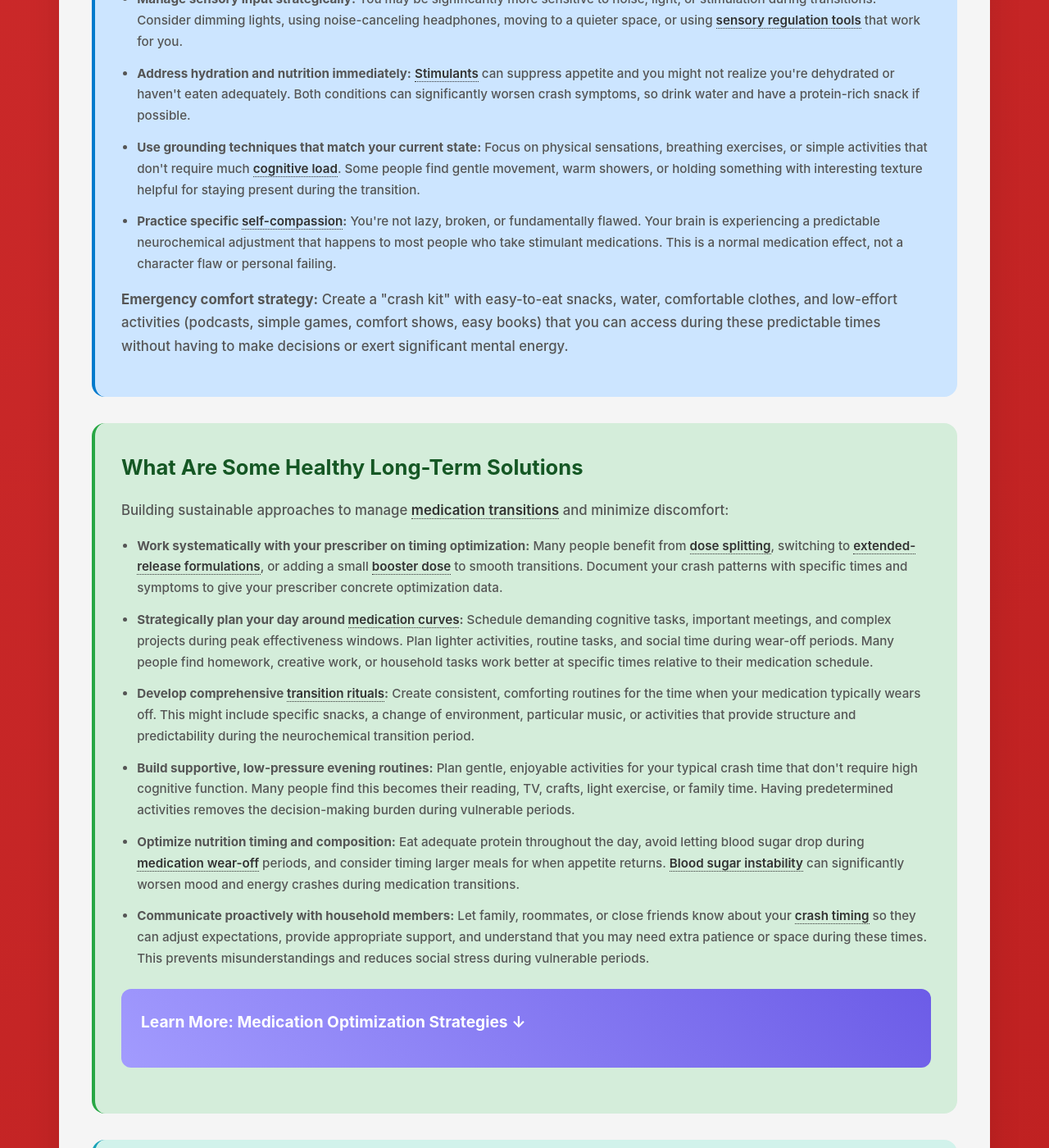
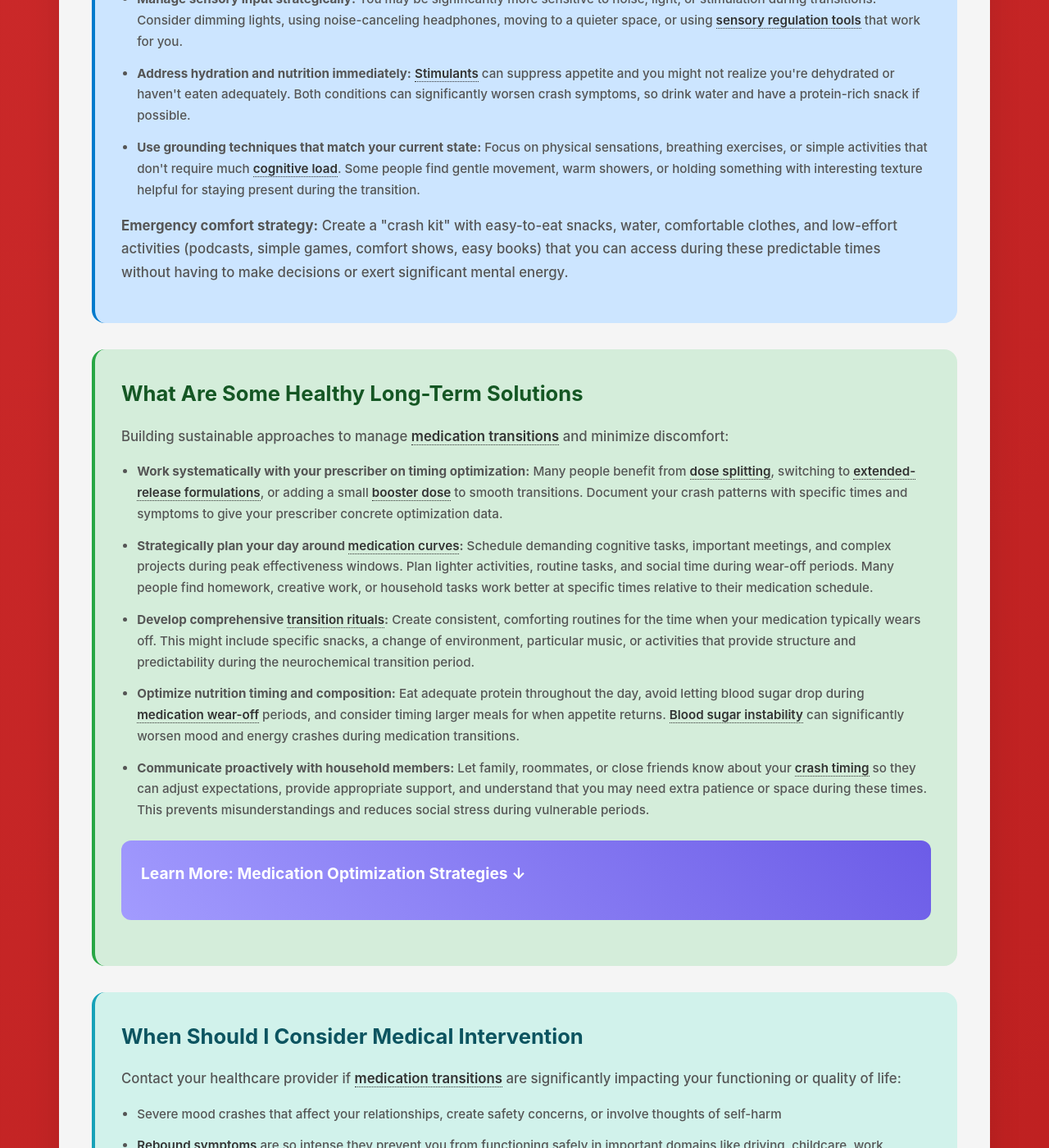
Before and after one commit to neurodivergent-survival-guide/neurodivergent-survival-guide, a Jekyll site: the page built from struggles/stimulant-crash-and-rebound.html, in a window 1280 px wide and 1400 px high, scrolled down 2947 px. Shown: the whole window at 82% size. Built offline with Jekyll 4.4.1, drawn with Linux system fonts in a browser that asks for light colours; some of the changed text lies outside the part shown.

Commit message:
Update stimulant-crash-and-rebound.html

```diff
--- a/struggles/stimulant-crash-and-rebound.html
+++ b/struggles/stimulant-crash-and-rebound.html
@@ -25,7 +25,7 @@ search_terms: ["feel awful when meds wear off", "medication crash every afternoo
         <h2 id="what-this-feels-like">What This Feels Like</h2>
         <p><a class="jargon">Stimulant crash<span class="tooltip">A temporary period of increased fatigue, mood drop, or symptom return as ADHD medication wears off</span></a> typically feels like a predictable shift that happens at roughly the same time each day as your medication metabolizes out of your system. Many people notice their focus starting to scatter around the same afternoon hour, tasks feeling suddenly harder, or a mild but noticeable shift in mood or energy that becomes as reliable as clockwork once you recognize the pattern.</p>
 
-        <p>The cognitive shift often feels like someone gradually dimmed the lights in your brain. You might find yourself re-reading the same paragraph multiple times, losing track of conversations mid-sentence, or suddenly feeling like simple decisions require enormous effort. <a class="jargon">Working memory<span class="tooltip">Your brain's ability to hold and manipulate information temporarily while completing tasks</span></a> that felt smooth and accessible earlier becomes sluggish and unreliable.</p>
+        <p>The cognitive shift often feels like someone gradually dimmed the lights in your brain. You might find yourself re-reading the same paragraph multiple times, losing track of conversations mid-sentence, or suddenly feeling like simple decisions require enormous effort.</p>
 
         <p>You might find yourself feeling more irritable than usual, getting overwhelmed by sounds or conversations that were manageable earlier in the day. Some people describe feeling "raw" or like their usual emotional buffer has thinned out. <a class="jargon">Rebound symptoms<span class="tooltip">ADHD symptoms returning temporarily stronger than baseline as medication effects fade</span></a> can make you feel more scattered, hyperactive, or impulsive than you normally would without medication - like your brain is overcorrecting for the day's focus and swinging in the opposite direction.</p>
 
@@ -74,7 +74,6 @@ search_terms: ["feel awful when meds wear off", "medication crash every afternoo
             <li><strong>Manage sensory input strategically:</strong> You may be significantly more sensitive to noise, light, or stimulation during transitions. Consider dimming lights, using noise-canceling headphones, moving to a quieter space, or using <a class="jargon">sensory regulation tools<span class="tooltip">Items like weighted blankets, fidget objects, or calming music that help manage sensory overwhelm</span></a> that work for you.</li>
             <li><strong>Address hydration and nutrition immediately:</strong> <a class="jargon">Stimulants<span class="tooltip">ADHD medications that increase dopamine and norepinephrine levels</span></a> can suppress appetite and you might not realize you're dehydrated or haven't eaten adequately. Both conditions can significantly worsen crash symptoms, so drink water and have a protein-rich snack if possible.</li>
             <li><strong>Use grounding techniques that match your current state:</strong> Focus on physical sensations, breathing exercises, or simple activities that don't require much <a class="jargon">cognitive load<span class="tooltip">The amount of mental effort and attention a task requires</span></a>. Some people find gentle movement, warm showers, or holding something with interesting texture helpful for staying present during the transition.</li>
-            <li><strong>Practice specific <a class="jargon">self-compassion<span class="tooltip">Treating yourself with the same kindness you'd show a friend going through a difficult time</span></a>:</strong> You're not lazy, broken, or fundamentally flawed. Your brain is experiencing a predictable neurochemical adjustment that happens to most people who take stimulant medications. This is a normal medication effect, not a character flaw or personal failing.</li>
         </ul>
 
         <div class="highlight-box">
@@ -90,7 +89,6 @@ search_terms: ["feel awful when meds wear off", "medication crash every afternoo
             <li><strong>Work systematically with your prescriber on timing optimization:</strong> Many people benefit from <a class="jargon">dose splitting<span class="tooltip">Taking medication in smaller, multiple doses throughout the day instead of one large dose</span></a>, switching to <a class="jargon">extended-release formulations<span class="tooltip">Medications designed to release gradually over 8-12 hours for smoother effects</span></a>, or adding a small <a class="jargon">booster dose<span class="tooltip">A smaller afternoon dose to help bridge the gap between morning medication and evening</span></a> to smooth transitions. Document your crash patterns with specific times and symptoms to give your prescriber concrete optimization data.</li>
             <li><strong>Strategically plan your day around <a class="jargon">medication curves<span class="tooltip">The predictable pattern of when your medication is most and least effective</span></a>:</strong> Schedule demanding cognitive tasks, important meetings, and complex projects during peak effectiveness windows. Plan lighter activities, routine tasks, and social time during wear-off periods. Many people find homework, creative work, or household tasks work better at specific times relative to their medication schedule.</li>
             <li><strong>Develop comprehensive <a class="jargon">transition rituals<span class="tooltip">Consistent routines that help you shift between different states or times of day</span></a>:</strong> Create consistent, comforting routines for the time when your medication typically wears off. This might include specific snacks, a change of environment, particular music, or activities that provide structure and predictability during the neurochemical transition period.</li>
-            <li><strong>Build supportive, low-pressure evening routines:</strong> Plan gentle, enjoyable activities for your typical crash time that don't require high cognitive function. Many people find this becomes their reading, TV, crafts, light exercise, or family time. Having predetermined activities removes the decision-making burden during vulnerable periods.</li>
             <li><strong>Optimize nutrition timing and composition:</strong> Eat adequate protein throughout the day, avoid letting blood sugar drop during <a class="jargon">medication wear-off<span class="tooltip">The predictable time period when your ADHD medication effects are fading</span></a> periods, and consider timing larger meals for when appetite returns. <a class="jargon">Blood sugar instability<span class="tooltip">Fluctuations in glucose levels that can affect brain function and mood</span></a> can significantly worsen mood and energy crashes during medication transitions.</li>
             <li><strong>Communicate proactively with household members:</strong> Let family, roommates, or close friends know about your <a class="jargon">crash timing<span class="tooltip">When you predictably experience medication wear-off effects</span></a> so they can adjust expectations, provide appropriate support, and understand that you may need extra patience or space during these times. This prevents misunderstandings and reduces social stress during vulnerable periods.</li>
         </ul>
@@ -119,7 +117,6 @@ search_terms: ["feel awful when meds wear off", "medication crash every afternoo
             <li>Physical symptoms like severe headaches, nausea, significant <a class="jargon">cardiovascular changes<span class="tooltip">Changes in heart rate, blood pressure, or circulation</span></a>, or other concerning bodily reactions during wear-off periods</li>
             <li>You're considering stopping effective medication solely because of manageable crash effects, rather than working on optimization</li>
             <li><a class="jargon">Medication timing<span class="tooltip">When you take your doses throughout the day</span></a> conflicts significantly with your work, school, or family schedule, creating ongoing stress or functional problems</li>
-
         </ul>
 
         <p>Most prescribers are very familiar with <a class="jargon">stimulant pharmacokinetics<span class="tooltip">How stimulant medications are absorbed, distributed, and eliminated by your body</span></a> and have multiple evidence-based strategies for smoothing out medication curves. This is usually a solvable problem rather than something you need to endure, and optimization often significantly improves quality of life without major medication changes.</p>
```
